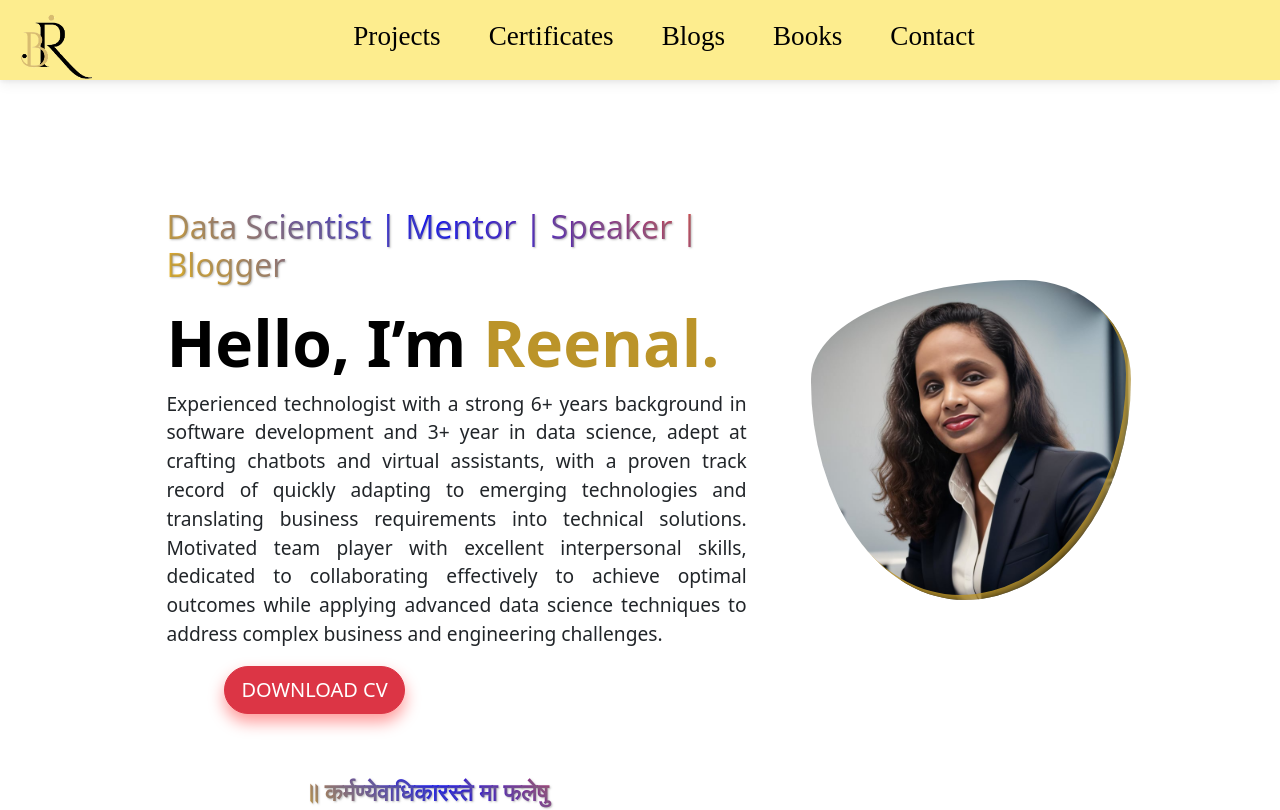
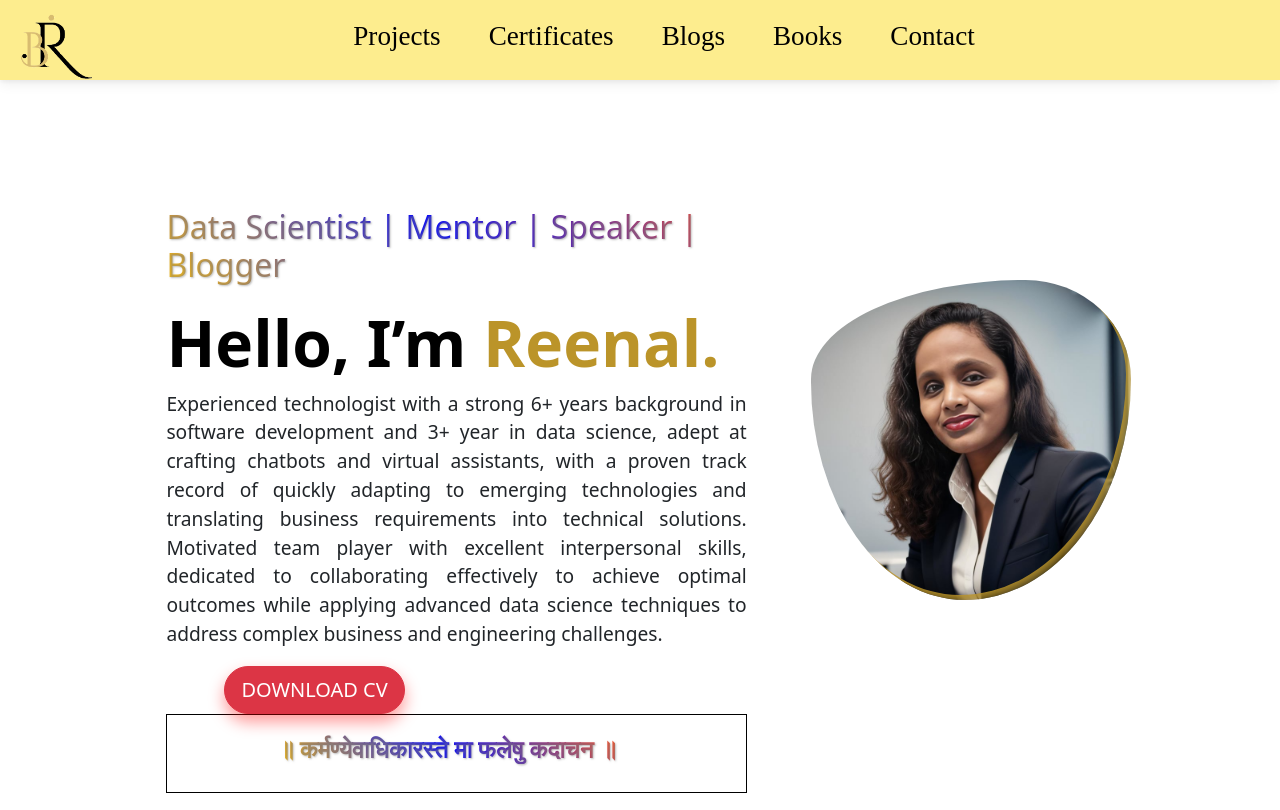
Before and after one commit to himanshuc4u143/reenal-portfolio, a React (Create React App) app: page / in a window 1280 px wide. Shown: the top 810 px of the page. Built offline with nearby package versions, Linux system fonts and the light colour scheme.

Commit message:
changed aboutMe ratios

```diff
--- a/src/components/AboutMe.jsx
+++ b/src/components/AboutMe.jsx
@@ -51,23 +51,25 @@ export default function AboutMe() {
                   </a>
                 </div>
               }
-              <br />
 
               <center>
-                <div className="text-center empty-div"
-                // style={{ paddingLeft: "10%", paddingTop: "1px", border: '1px solid black', textAlign: 'center', alignContent: 'center',  }}
+                <div
+                  className="text-center empty-div"
+                  style={{
+                    paddingLeft: "0px",
+                    paddingTop: "0px",
+                    border: "1px solid black",
+                    margin: "0px",
+                  }}
                 >
-
                   <h2
                     className="gradient-text header-container"
                     style={{ fontWeight: "bolder", fontSize: "3vh" }}
                   >
                     ॥ कर्मण्येवाधिकारस्ते मा फलेषु कदाचन ॥
                   </h2>
-
                 </div>
               </center>
-
             </div>
           </div>
           <div class="col-6 col-md-5 wrap">
```
